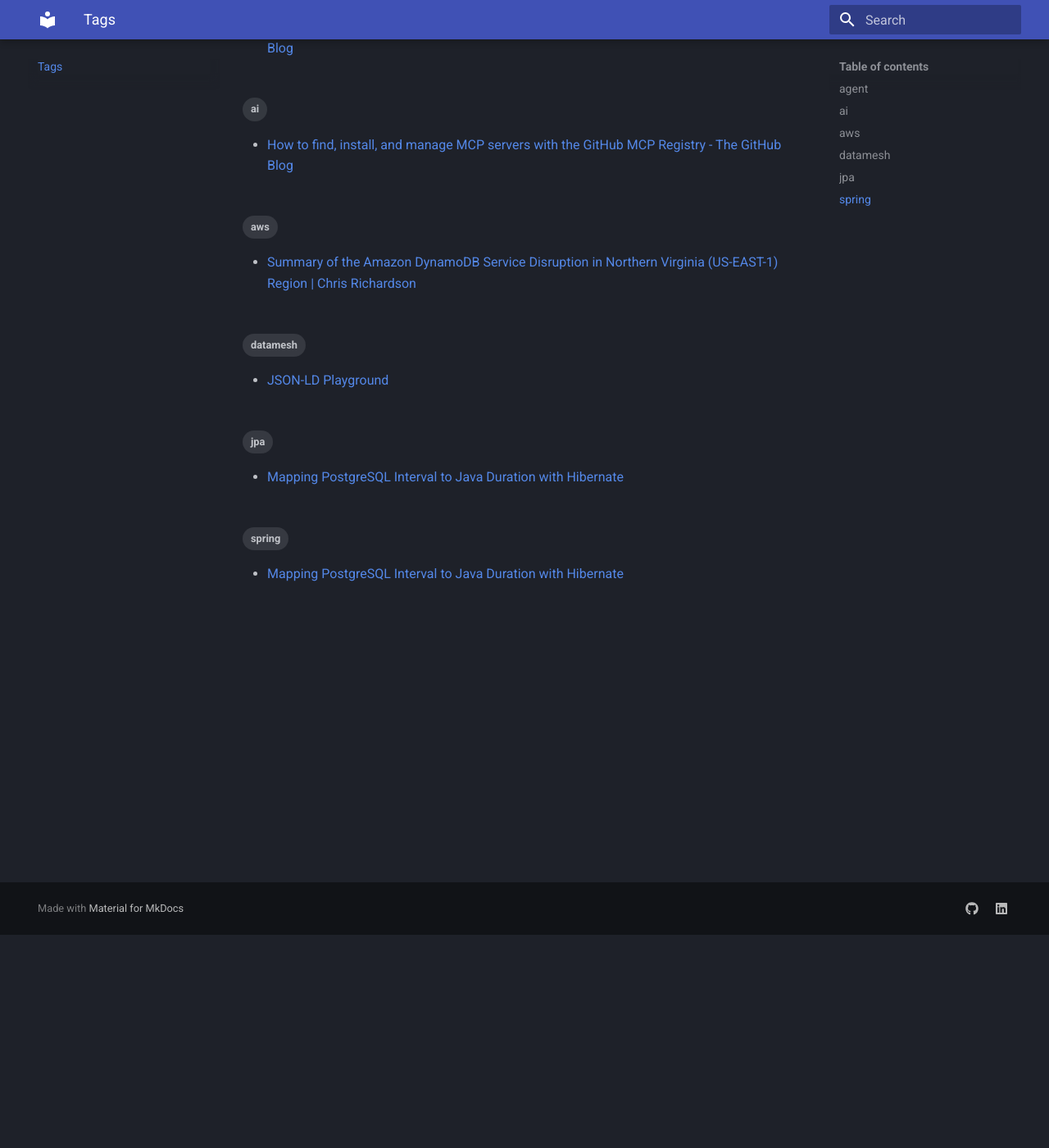
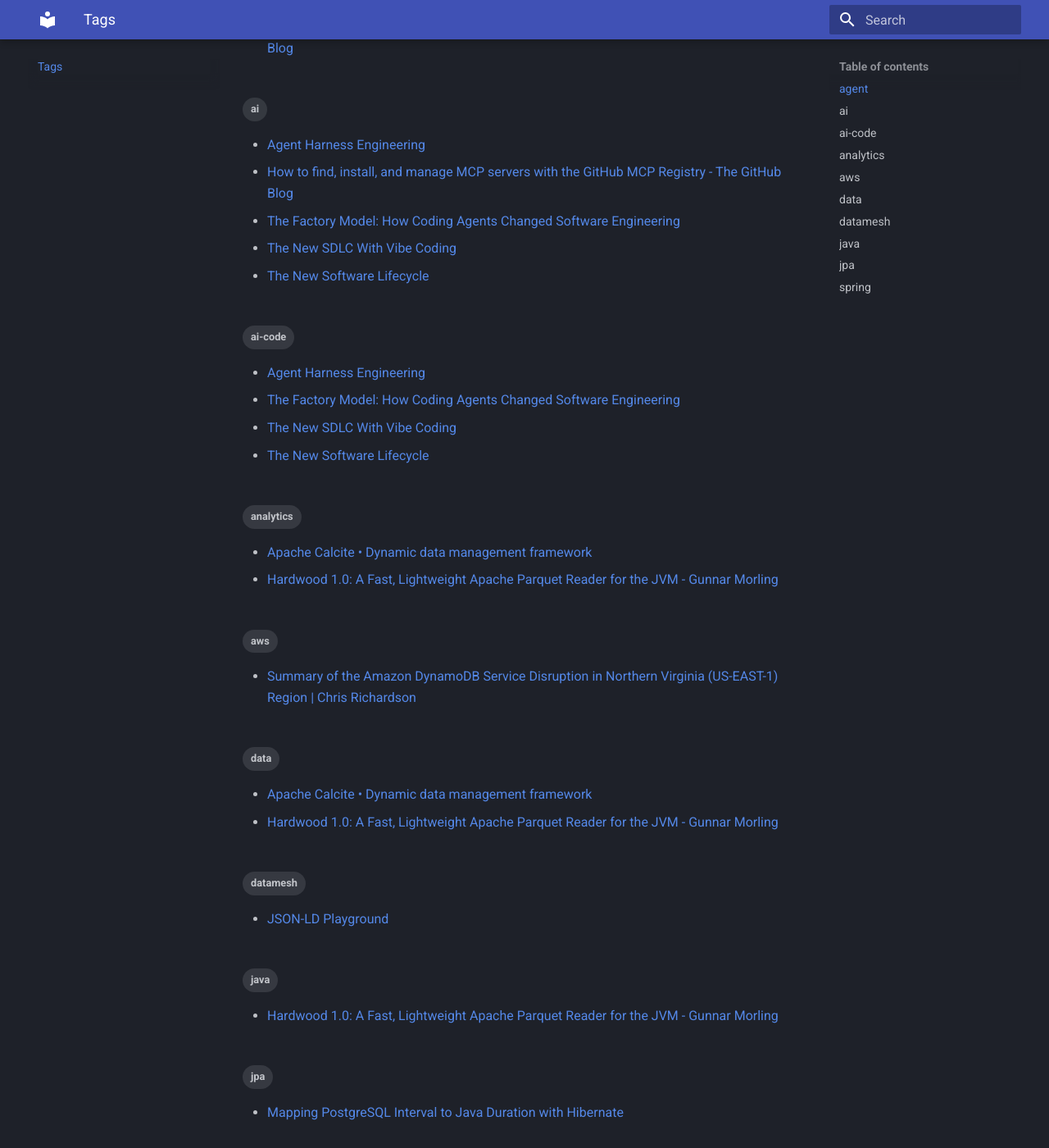
Before and after one commit to MarkGravestock/personal-site, an MkDocs documentation site: the page built from docs/tags.md, in a window 1280 px wide and 1400 px high, scrolled down 260 px. Shown: the whole window at 82% size. Built offline with MkDocs 1.6.1 and Material for MkDocs 9.7.7, drawn with Linux system fonts in a browser that asks for light colours.

Commit message:
chore: update bookmarks 2026-07-22

```diff
--- a/docs/bookmarks/index.md
+++ b/docs/bookmarks/index.md
@@ -8,6 +8,30 @@ A collection of useful things I've found on the web.
 ## July 2026
 
 <div class="grid cards" markdown>
+
+- **[The New SDLC With Vibe Coding](posts/2026-07-21-the-new-sdlc-with-vibe-coding.md)**
+
+    `#ai-code` `#ai` · kaggle.com · 21 Jul
+
+- **[Agent Harness Engineering](posts/2026-07-21-agent-harness-engineering.md)**
+
+    `#ai-code` `#ai` · addyosmani.com · 21 Jul
+
+- **[The Factory Model: How Coding Agents Changed Software Engineering](posts/2026-07-21-the-factory-model-how-coding-agents-changed-softwa.md)**
+
+    `#ai-code` `#ai` · addyosmani.com · 21 Jul
+
+- **[The New Software Lifecycle](posts/2026-07-21-the-new-software-lifecycle.md)**
+
+    `#ai-code` `#ai` · open.substack.com · 21 Jul
+
+- **[Apache Calcite • Dynamic data management framework](posts/2026-07-20-apache-calcite-dynamic-data-management-framework.md)**
+
+    `#analytics` `#data` · share.google · 20 Jul
+
+- **[Hardwood 1.0: A Fast, Lightweight Apache Parquet Reader for the JVM - Gunnar Morling](posts/2026-07-20-hardwood-1-0-a-fast-lightweight-apache-parquet-rea.md)**
+
+    `#analytics` `#data` `#java` · share.google · 20 Jul
 
 - **[Big Data File Formats](posts/2026-07-18-big-data-file-formats.md)**
 
--- /dev/null
+++ b/docs/bookmarks/posts/2026-07-20-apache-calcite-dynamic-data-management-framework.md
@@ -0,0 +1,11 @@
+---
+title: "Apache Calcite • Dynamic data management framework"
+date: 2026-07-20
+tags:
+  - analytics
+  - data
+---
+
+**[Apache Calcite • Dynamic data management framework](https://share.google/lHUQYc5b8ldDK3HU9)**
+
+share.google · 20 Jul 2026
--- /dev/null
+++ b/docs/bookmarks/posts/2026-07-20-hardwood-1-0-a-fast-lightweight-apache-parquet-rea.md
@@ -0,0 +1,12 @@
+---
+title: "Hardwood 1.0: A Fast, Lightweight Apache Parquet Reader for the JVM - Gunnar Morling"
+date: 2026-07-20
+tags:
+  - analytics
+  - data
+  - java
+---
+
+**[Hardwood 1.0: A Fast, Lightweight Apache Parquet Reader for the JVM - Gunnar Morling](https://share.google/HBk8kwsLDAZjbjBRH)**
+
+share.google · 20 Jul 2026
--- /dev/null
+++ b/docs/bookmarks/posts/2026-07-21-agent-harness-engineering.md
@@ -0,0 +1,11 @@
+---
+title: "Agent Harness Engineering"
+date: 2026-07-21
+tags:
+  - ai-code
+  - ai
+---
+
+**[Agent Harness Engineering](https://addyosmani.com/blog/agent-harness-engineering/)**
+
+addyosmani.com · 21 Jul 2026
--- /dev/null
+++ b/docs/bookmarks/posts/2026-07-21-the-factory-model-how-coding-agents-changed-softwa.md
@@ -0,0 +1,11 @@
+---
+title: "The Factory Model: How Coding Agents Changed Software Engineering"
+date: 2026-07-21
+tags:
+  - ai-code
+  - ai
+---
+
+**[The Factory Model: How Coding Agents Changed Software Engineering](https://addyosmani.com/blog/factory-model/)**
+
+addyosmani.com · 21 Jul 2026
--- /dev/null
+++ b/docs/bookmarks/posts/2026-07-21-the-new-sdlc-with-vibe-coding.md
@@ -0,0 +1,11 @@
+---
+title: "The New SDLC With Vibe Coding"
+date: 2026-07-21
+tags:
+  - ai-code
+  - ai
+---
+
+**[The New SDLC With Vibe Coding](https://www.kaggle.com/whitepaper-the-new-SDLC-with-vibe-coding)**
+
+kaggle.com · 21 Jul 2026
--- /dev/null
+++ b/docs/bookmarks/posts/2026-07-21-the-new-software-lifecycle.md
@@ -0,0 +1,11 @@
+---
+title: "The New Software Lifecycle"
+date: 2026-07-21
+tags:
+  - ai-code
+  - ai
+---
+
+**[The New Software Lifecycle](https://open.substack.com/pub/oreillyradar/p/the-new-software-lifecycle?utm_source=share&utm_medium=android&r=j1l7m)**
+
+open.substack.com · 21 Jul 2026
```
